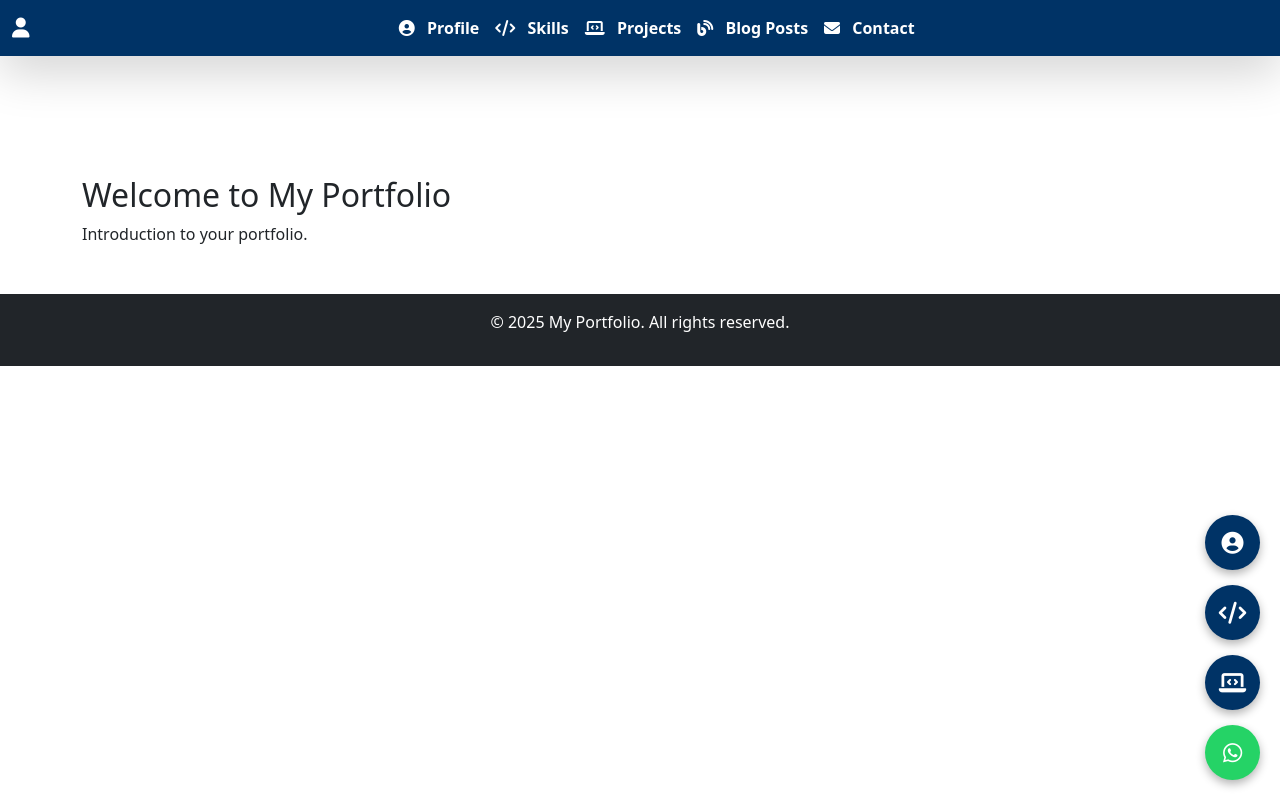
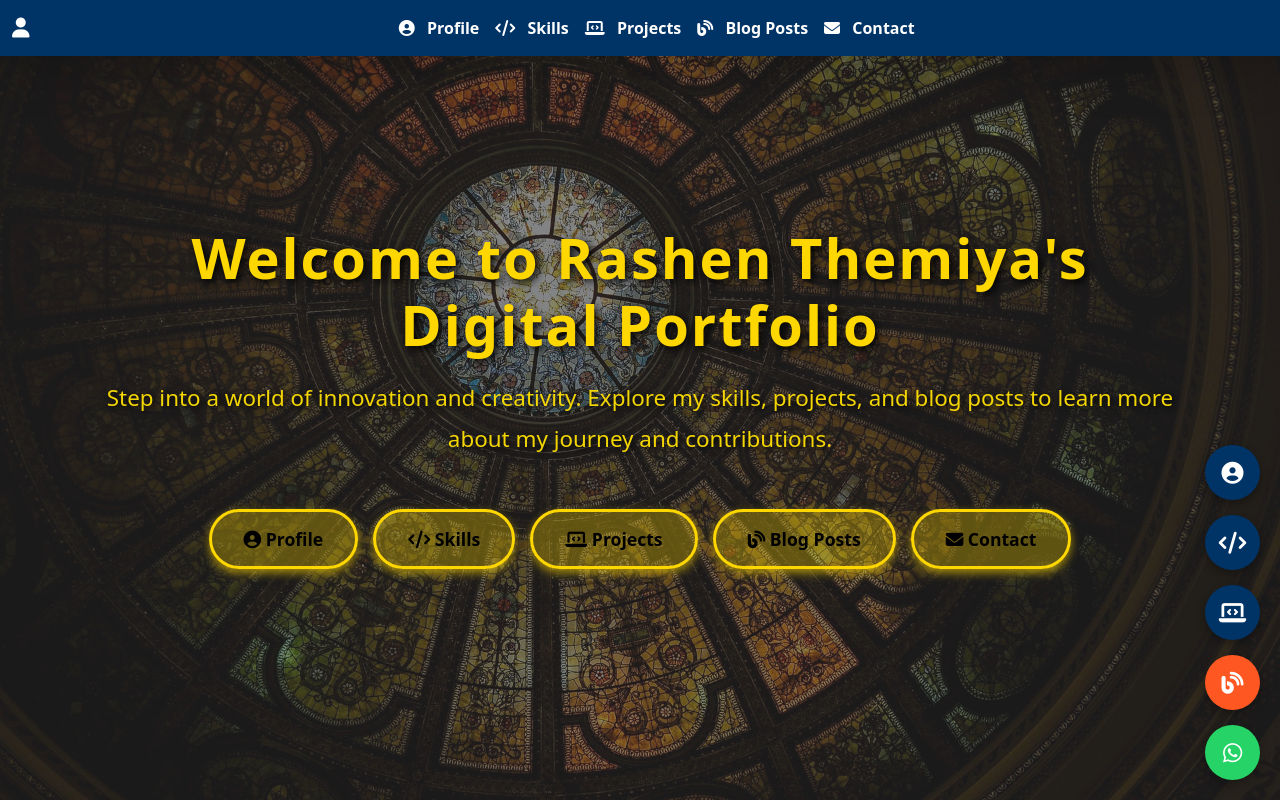
Before and after one commit to RashenThemiya/PP, a Django app: page / in a window 1280 px wide. Run offline with Django 5.2, Linux system fonts and the light colour scheme.

Commit message:
updatefinal

```diff
--- a/main/templates/base.html
+++ b/main/templates/base.html
@@ -11,7 +11,19 @@
     <link rel="stylesheet" href="{% static 'css/styles.css' %}">
     <link rel="stylesheet" href="https://cdnjs.cloudflare.com/ajax/libs/font-awesome/6.4.2/css/all.min.css">
 
+
     <style>
+        body {
+            display: flex;
+            flex-direction: column;
+            min-height: 100vh;
+            margin: 0;
+        }
+
+        .container {
+            flex: 1;
+        }
+
         /* Navbar Styling */
         .navbar {
             background-color: #003366;
@@ -72,28 +84,8 @@
         .nav-link i {
             margin-right: 8px;
         }
-    </style>
-</head>
-<body>
 
-    <!-- Floating Buttons -->
-<div class="floating-buttons">
-    <a href="{% url 'profile' %}" class="floating-btn" id="Profile-btn">
-        <i class="fas fa-user-circle"></i>
-    </a>
-    <a href="{% url 'skills' %}" class="floating-btn" id="skills-btn">
-        <i class="fas fa-code"></i>
-    </a>
-    <a href="{% url 'projects' %}" class="floating-btn" id="projects-btn">
-        <i class="fas fa-laptop-code"></i>
-    </a>
-    <a href="https://wa.me/+94764233731" target="_blank" class="floating-btn whatsapp-btn">
-        <i class="fab fa-whatsapp"></i>
-    </a>
-</div>
-
-<!-- Floating Buttons Styling -->
-<style>
+        /* Floating Buttons */
         .floating-buttons {
             position: fixed;
             bottom: 20px;
@@ -132,7 +124,70 @@
         .whatsapp-btn:hover {
             background: #1ebe57;
         }
+
+        /* Blog Post Button */
+        #blog-btn {
+            background: #ff5722;
+        }
+
+        #blog-btn:hover {
+            background: #ff7043;
+        }
+
+        /* Footer Styling */
+        footer {
+            background: #003366;
+            color: white;
+            padding: 40px 20px;
+            text-align: center;
+            position: relative;
+        }
+
+        footer .footer-content {
+            margin-bottom: 30px;
+        }
+
+        footer a {
+            color: #66c2ff;
+            text-decoration: none;
+        }
+
+        footer a:hover {
+            text-decoration: underline;
+        }
+
+        footer .social-links i {
+            margin: 0 10px;
+            font-size: 20px;
+            transition: transform 0.3s ease-in-out;
+        }
+
+        footer .social-links i:hover {
+            transform: scale(1.2);
+        }
+
     </style>
+</head>
+<body>
+
+    <!-- Floating Buttons -->
+<div class="floating-buttons">
+    <a href="{% url 'profile' %}" class="floating-btn" id="Profile-btn">
+        <i class="fas fa-user-circle"></i>
+    </a>
+    <a href="{% url 'skills' %}" class="floating-btn" id="skills-btn">
+        <i class="fas fa-code"></i>
+    </a>
+    <a href="{% url 'projects' %}" class="floating-btn" id="projects-btn">
+        <i class="fas fa-laptop-code"></i>
+    </a>
+    <a href="{% url 'posts' %}" class="floating-btn" id="blog-btn">
+        <i class="fas fa-blog"></i>
+    </a>
+    <a href="https://wa.me/+94764233731" target="_blank" class="floating-btn whatsapp-btn">
+        <i class="fab fa-whatsapp"></i>
+    </a>
+</div>
 
     <!-- Navbar -->
     <nav class="navbar navbar-expand-lg navbar-dark fixed-top shadow-lg">
@@ -159,8 +214,23 @@
     </div>
 
     <!-- Footer -->
-    <footer class="bg-dark text-center text-white py-3 mt-5">
-        <p>&copy; 2025 My Portfolio. All rights reserved.</p>
+    <footer>
+        <div class="footer-content">
+            <p>&copy; 2025 mhartvishwajith. All rights reserved.</p>
+            <p>Explore more:
+                <a href="{% url 'profile' %}">Profile</a> |
+                <a href="{% url 'projects' %}">Projects</a> |
+                <a href="{% url 'skills' %}">Skills</a>
+            </p>
+        </div>
+        <div class="social-links">
+            <a href="https://www.linkedin.com/in/rashen-themiya-2b0298249/" target="_blank">
+                <i class="fab fa-linkedin"></i>
+            </a>
+            <a href="https://github.com/RashenThemiya" target="_blank">
+                <i class="fab fa-github"></i>
+            </a>
+        </div>
     </footer>
 
     <!-- Bootstrap JS and dependencies -->
@@ -211,7 +281,6 @@
 
             highlightActiveLink();
         });
-
     </script>
 </body>
 </html>
--- a/main/templates/main/home.html
+++ b/main/templates/main/home.html
@@ -1,5 +1,128 @@
 {% extends 'base.html' %}
+
 {% block content %}
-<h2>Welcome to My Portfolio</h2>
-<p>Introduction to your portfolio.</p>
+<style>
+    footer {
+        display: none !important;
+      }
+  /* Background Image with Adjustable Opacity */
+  .background-pattern {
+    position: absolute;
+    top: 0;
+    left: 0;
+    width: 100%;
+    height: 100%;
+    z-index: -1;
+    background: url('/static/images/GG.jpg') no-repeat center center fixed;
+    background-size: cover;
+    opacity: 0.9;
+  }
+
+  /* Add dark overlay */
+  .background-pattern::before {
+    content: "";
+    position: absolute;
+    top: 0;
+    left: 0;
+    width: 100%;
+    height: 100%;
+    background: rgba(0, 0, 0, 0.5);
+    z-index: 1;
+  }
+
+  /* Typography Styling */
+  h2 {
+    font-size: 3.5rem;
+    color: #FFD700;
+    font-weight: bold;
+    margin-bottom: 20px;
+    text-shadow: 3px 3px 8px rgba(0, 0, 0, 1);
+    letter-spacing: 2px;
+  }
+
+  p {
+    font-size: 1.4rem;
+    color: rgba(255, 223, 0, 0.95);
+    line-height: 1.8;
+    margin-bottom: 50px;
+    text-shadow: 2px 2px 6px rgba(0, 0, 0, 1);
+  }
+
+  /* Section Navigation */
+  .section-navigation {
+    display: flex;
+    justify-content: center;
+    flex-wrap: wrap;
+    gap: 15px;
+  }
+
+  .section-navigation a {
+    background: rgba(255, 215, 0, 0.3);
+    color: black;
+    padding: 14px 32px;
+    font-size: 1.1rem;
+    text-decoration: none;
+    border-radius: 30px;
+    font-weight: 700;
+    border: 3px solid gold;
+    box-shadow: 0px 4px 10px rgba(255, 215, 0, 0.6);
+    transition: all 0.3s ease-in-out;
+  }
+
+  .section-navigation a:hover {
+    background-color: rgba(255, 215, 0, 0.7);
+    transform: translateY(-4px);
+    box-shadow: 0px 8px 15px rgba(255, 215, 0, 0.8);
+    color: black;
+  }
+
+  /* Responsive Styles */
+  @media (max-width: 768px) {
+    h2 {
+      font-size: 2.5rem;
+    }
+
+    p {
+      font-size: 1.2rem;
+    }
+
+    .section-navigation a {
+      padding: 10px 24px;
+      font-size: 1rem;
+    }
+  }
+
+  @media (max-width: 480px) {
+    h2 {
+      font-size: 2rem;
+    }
+
+    p {
+      font-size: 1rem;
+    }
+
+    .section-navigation a {
+      padding: 8px 18px;
+      font-size: 0.9rem;
+    }
+  }
+</style>
+
+<!-- Background Image -->
+<div class="background-pattern"></div>
+
+<div class="container text-center py-5">
+  <h2>Welcome to Rashen Themiya's Digital Portfolio</h2>
+  <p>Step into a world of innovation and creativity. Explore my skills, projects, and blog posts to learn more about my journey and contributions.</p>
+
+  <!-- Section Navigation -->
+  <div class="section-navigation">
+    <a href="{% url 'profile' %}"><i class="fas fa-user-circle"></i> Profile</a>
+    <a href="{% url 'skills' %}"><i class="fas fa-code"></i> Skills</a>
+    <a href="{% url 'projects' %}"><i class="fas fa-laptop-code"></i> Projects</a>
+    <a href="{% url 'posts' %}"><i class="fas fa-blog"></i> Blog Posts</a>
+    <a href="{% url 'contact' %}"><i class="fas fa-envelope"></i> Contact</a>
+  </div>
+</div>
+
 {% endblock %}
```
Also changed, not shown: main/static/images/GG.jpg (added). Lines whose indentation alone changed are shown as unchanged.
